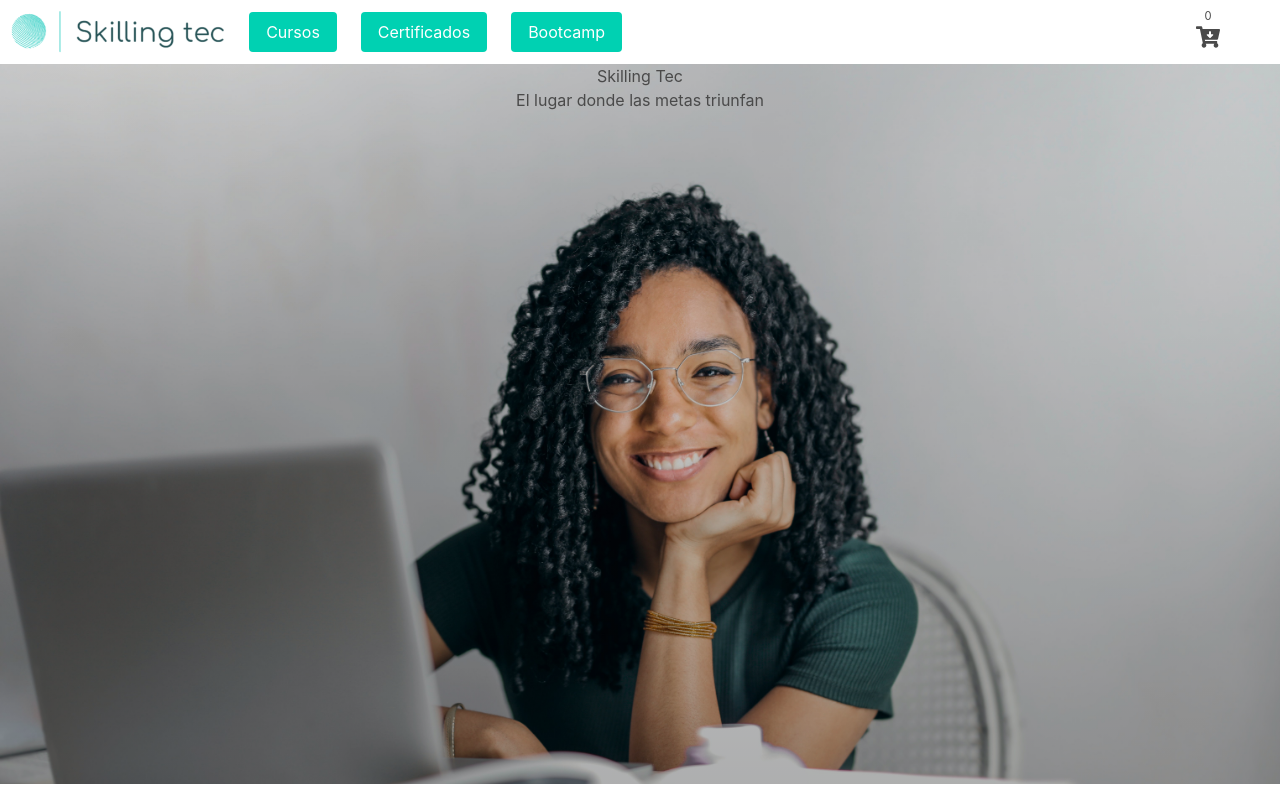
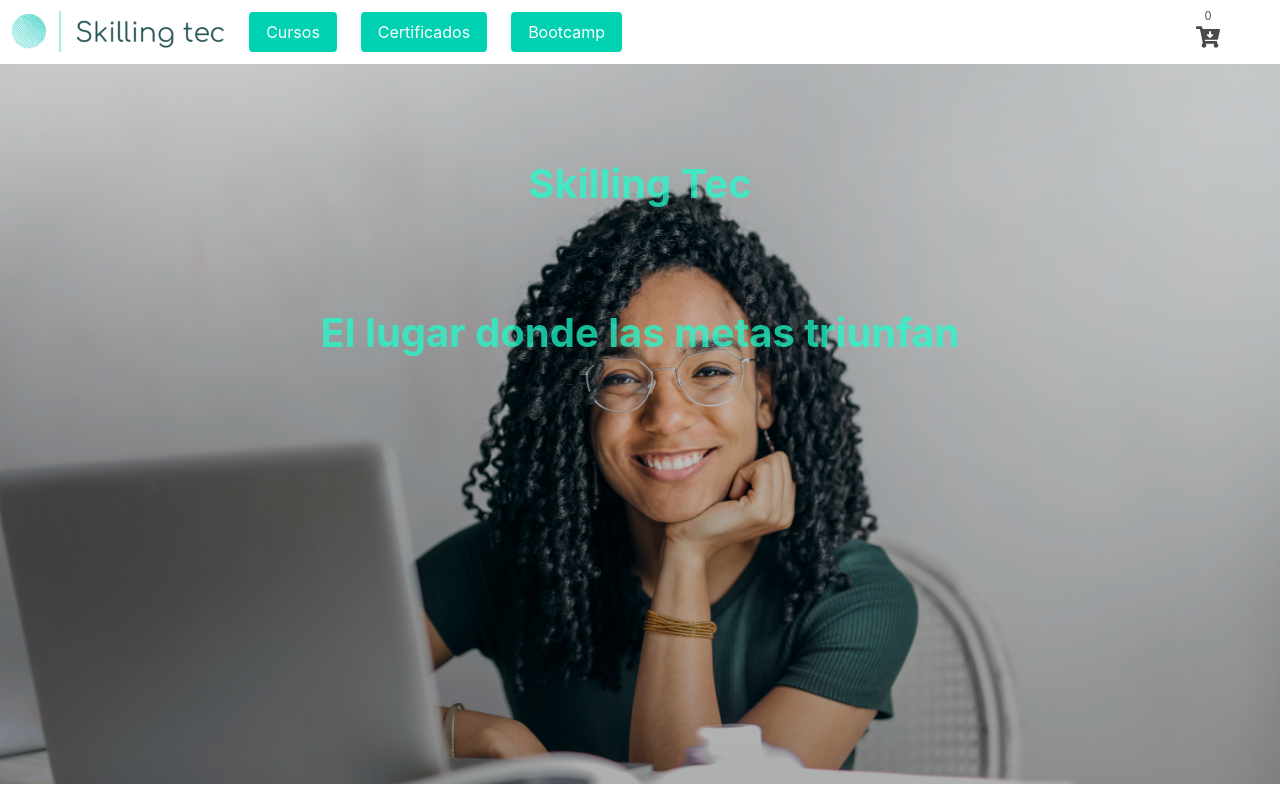
Before and after one commit to VisualR29/EntregaFinal-RojasG-React, a React (Create React App) app: page / in a window 1280 px wide. Shown: the top 800 px of the page. Built offline with nearby package versions, Linux system fonts and the light colour scheme.

Commit message:
correción del titulo

```diff
--- a/src/css/style.css
+++ b/src/css/style.css
@@ -27,6 +27,13 @@
     display: flex;
     flex-direction: column;
     align-items: center;
+}
+
+.Hero h2, .Hero h3{
+    font-size: 2.5em;
+    color: rgba(31, 254, 206, 0.726);
+    font-weight: bolder;
+    margin-top: 7vw;
 }
 
 .Itemlist {
```
